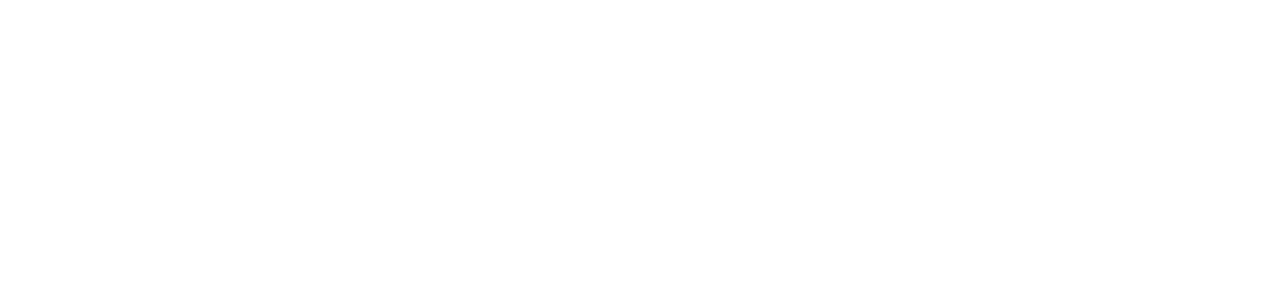
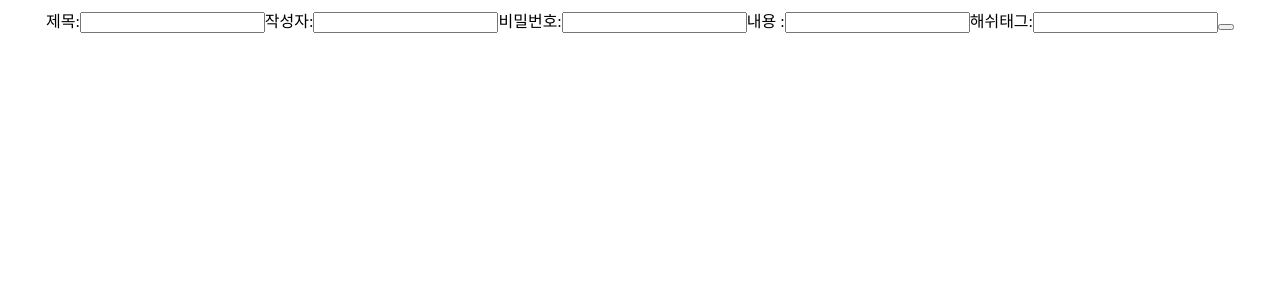
Before and after one commit to lc-c-ln/Blog, a React (Create React App) app in the folder client/: page /post/new in a window 1280 px wide. Before the commit this address had no page. Shown: the top 300 px of the page. Built offline with nearby package versions, Linux system fonts and the light colour scheme.

Commit message:
Feat: PostCreate Page - post 요청 보내기.
- 해쉬태그 관련 내용 구현 필요

Related to: #13, #8

```diff
--- a/client/src/App.tsx
+++ b/client/src/App.tsx
@@ -2,6 +2,7 @@
 import logo from './logo.svg';
 import './App.css';
 import { BrowserRouter, Route, Routes } from 'react-router-dom';
+import PostCreate from './page/PostCreate/PostCreate';
 
 import PostList from './page/PostList/PostList';
 
@@ -11,6 +12,7 @@
     <BrowserRouter>
       <Routes>
         <Route path="/" element={<PostList />} />
+        <Route path="/post/new" element={<PostCreate />} />
       </Routes>
     </BrowserRouter>
     </div>
--- /dev/null
+++ b/client/src/page/PostCreate/PostCreate.tsx
@@ -0,0 +1,60 @@
+import React, { FormEvent, useState } from "react";
+import axios from "axios";
+
+export default function PostCreate() {
+  const [inputs, setInputs] = useState({
+    title: "",
+    writer: "",
+    password: "",
+    content: "",
+    hashtag: "",
+  });
+
+  const onChange = (e: React.ChangeEvent<HTMLInputElement>) => {
+    const { value, name } = e.target;
+    setInputs({
+      ...inputs,
+      [name]: value,
+    });
+    console.log(inputs);
+  };
+  const createPostHandle = (e: FormEvent) => {
+    e.preventDefault();
+
+    axios.post(`//${process.env.REACT_APP_API_SERVER_URL}/post`, {
+      ...inputs
+    }).then((res)=>{
+      console.log(res);
+
+    }
+    );
+
+  };
+  return (
+    <div>
+      <form action="" onSubmit={createPostHandle}>
+        <label>
+          제목:
+          <input type="text" name="title" required onChange={onChange} />
+        </label>
+        <label>
+          작성자:
+          <input type="text" name="writer" required onChange={onChange} />
+        </label>
+        <label>
+          비밀번호:
+          <input type="password" name="password" required onChange={onChange} />
+        </label>
+        <label>
+          내용 :
+          <input type="text" name="content" required onChange={onChange} />
+        </label>
+        <label>
+          해쉬태그:
+          <input type="text" name="hashtag" onChange={onChange} />
+        </label>
+        <button></button>
+      </form>
+    </div>
+  );
+}
--- a/client/src/page/PostList/PostList.tsx
+++ b/client/src/page/PostList/PostList.tsx
@@ -28,6 +28,7 @@
         댓글 수: {post["comment_cnt"]}
         조회 수: {post["view_cnt"]}
         좋아요 수: {post["like_cnt"]}
+
       </li>
     );
   });
@@ -53,7 +54,6 @@
     <main>
       <h1>게시판이요</h1>
       <div>
-        {process.env.REACT_APP_API_SERVER_URL}
         <ul>{posts}</ul>
         {currentPage}
       </div>
```
